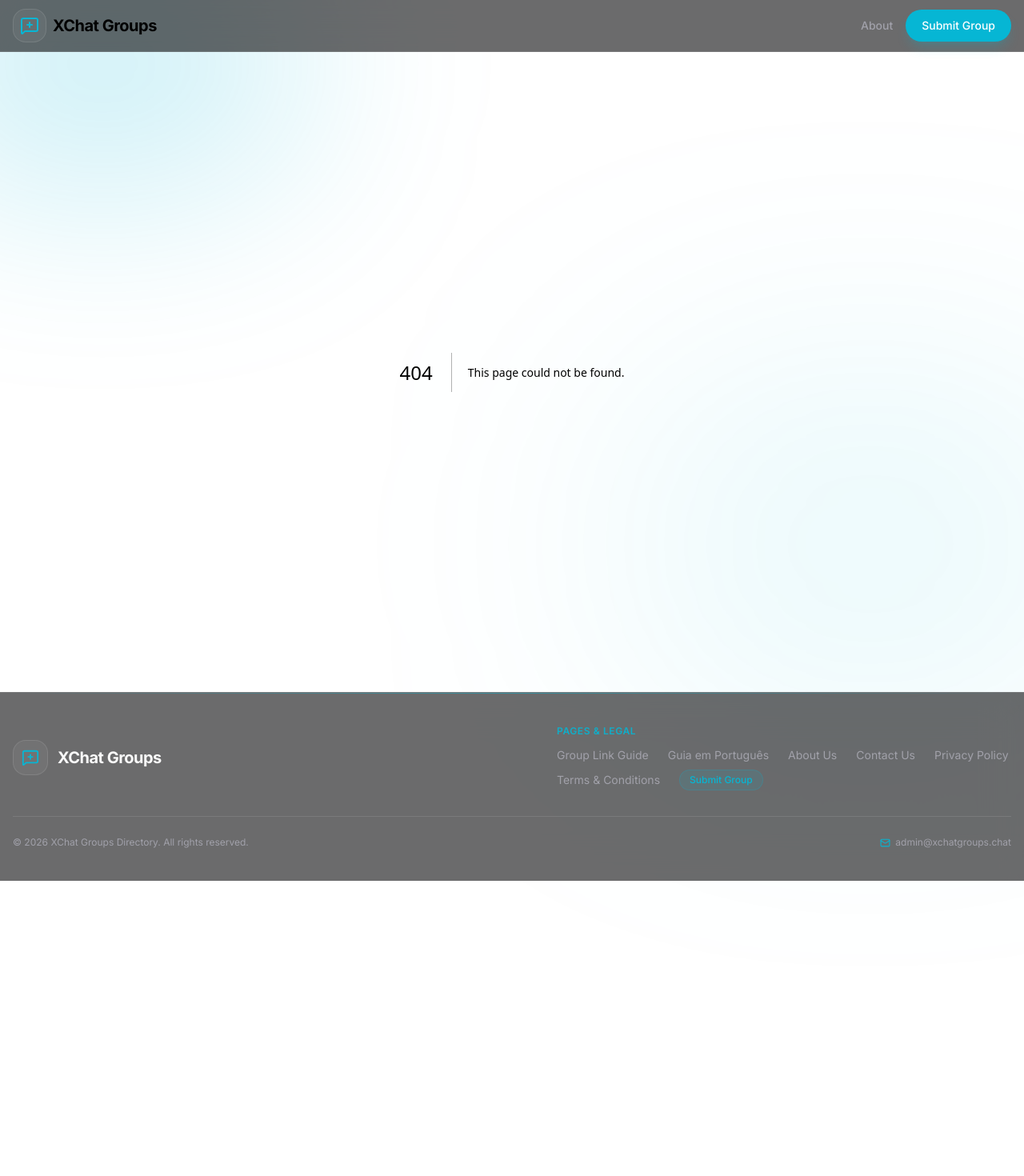
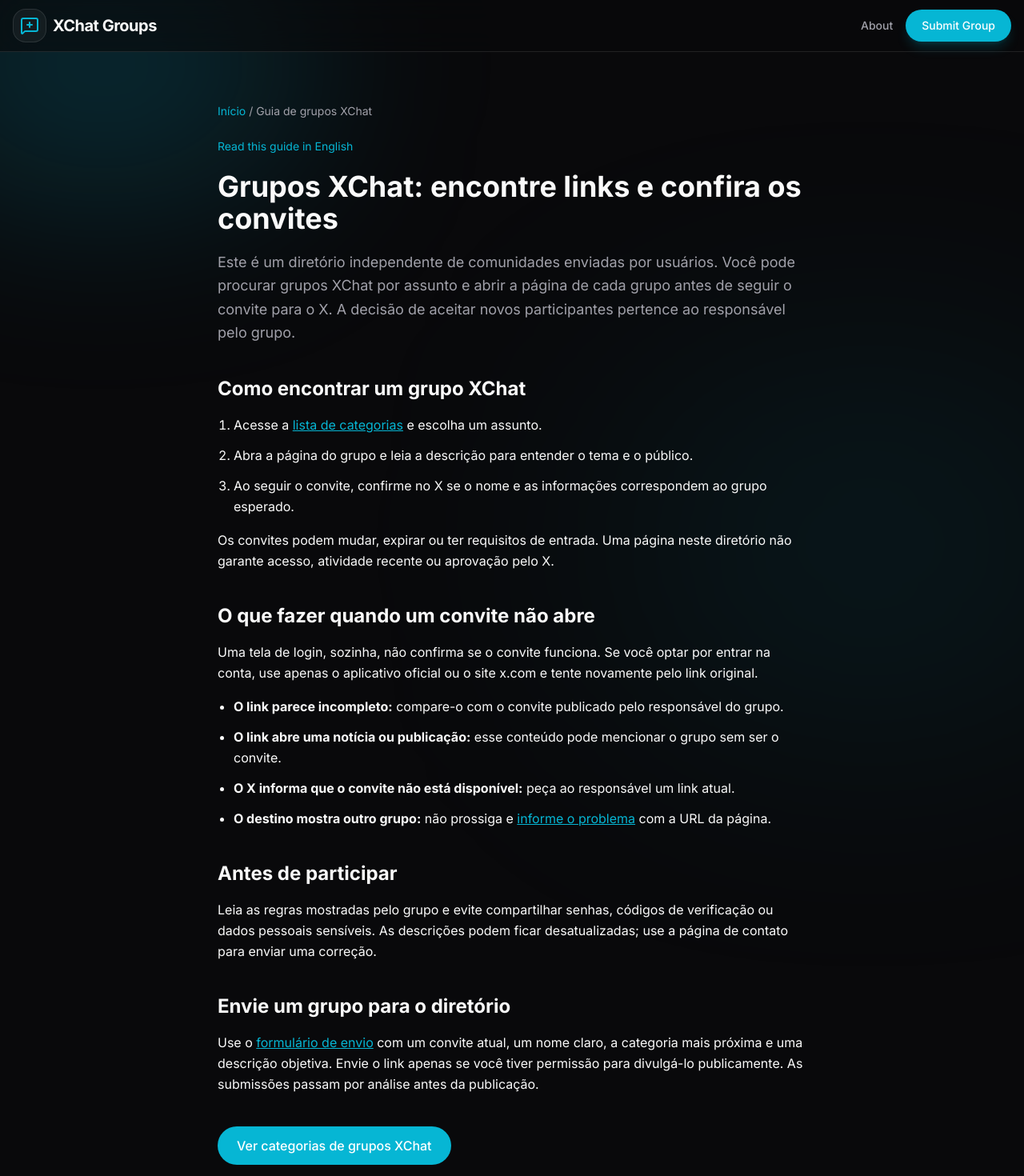
Before and after one commit to hashmatkhanafridi/xchatgroups, a Next.js app: page /pt/grupos-xchat in a window 1280 px wide. Before the commit this address had no page. Shown: the top 1470 px of the page at 80% size. Before the commit the page ends 1101 px from the top, so only its background shows below. Built offline with nearby package versions, Linux system fonts and the light colour scheme.

Commit message:
Add Portuguese XChat group guide

```diff
--- /dev/null
+++ b/src/app/pt/grupos-xchat/page.tsx
@@ -0,0 +1,69 @@
+import type { Metadata } from 'next';
+import Link from 'next/link';
+
+const title = 'Grupos XChat: encontre links e verifique convites';
+const description = 'Encontre links de grupos XChat por categoria, saiba como conferir um convite no X e veja o que fazer quando um link não abrir.';
+const url = 'https://www.xchatgroups.chat/pt/grupos-xchat';
+const englishUrl = 'https://www.xchatgroups.chat/guides/xchat-group-links';
+
+export const metadata: Metadata = {
+  title,
+  description,
+  alternates: {
+    canonical: url,
+    languages: {
+      'en': englishUrl,
+      'pt-BR': url,
+      'x-default': englishUrl,
+    },
+  },
+  openGraph: { title, description, url, type: 'article', locale: 'pt_BR' },
+};
+
+export default function GruposXChatGuide() {
+  return (
+    <article lang="pt-BR" className="container mx-auto max-w-3xl px-4 py-10 sm:py-16">
+      <nav aria-label="Navegação estrutural" className="mb-6 text-sm text-muted-foreground">
+        <Link href="/" className="text-primary hover:underline">Início</Link> / Guia de grupos XChat
+      </nav>
+      <p className="mb-5 text-sm text-muted-foreground">
+        <Link href="/guides/xchat-group-links" hrefLang="en" className="text-primary hover:underline">Read this guide in English</Link>
+      </p>
+      <h1 className="text-3xl sm:text-4xl font-bold mb-5">Grupos XChat: encontre links e confira os convites</h1>
+      <p className="text-lg text-muted-foreground leading-relaxed">Este é um diretório independente de comunidades enviadas por usuários. Você pode procurar grupos XChat por assunto e abrir a página de cada grupo antes de seguir o convite para o X. A decisão de aceitar novos participantes pertence ao responsável pelo grupo.</p>
+
+      <section className="mt-10 space-y-4 leading-relaxed">
+        <h2 className="text-2xl font-bold">Como encontrar um grupo XChat</h2>
+        <ol className="list-decimal pl-5 space-y-3">
+          <li>Acesse a <Link href="/#categories" className="text-primary underline">lista de categorias</Link> e escolha um assunto.</li>
+          <li>Abra a página do grupo e leia a descrição para entender o tema e o público.</li>
+          <li>Ao seguir o convite, confirme no X se o nome e as informações correspondem ao grupo esperado.</li>
+        </ol>
+        <p>Os convites podem mudar, expirar ou ter requisitos de entrada. Uma página neste diretório não garante acesso, atividade recente ou aprovação pelo X.</p>
+      </section>
+
+      <section className="mt-10 space-y-4 leading-relaxed">
+        <h2 className="text-2xl font-bold">O que fazer quando um convite não abre</h2>
+        <p>Uma tela de login, sozinha, não confirma se o convite funciona. Se você optar por entrar na conta, use apenas o aplicativo oficial ou o site x.com e tente novamente pelo link original.</p>
+        <ul className="list-disc pl-5 space-y-3">
+          <li><strong>O link parece incompleto:</strong> compare-o com o convite publicado pelo responsável do grupo.</li>
+          <li><strong>O link abre uma notícia ou publicação:</strong> esse conteúdo pode mencionar o grupo sem ser o convite.</li>
+          <li><strong>O X informa que o convite não está disponível:</strong> peça ao responsável um link atual.</li>
+          <li><strong>O destino mostra outro grupo:</strong> não prossiga e <Link href="/contact" className="text-primary underline">informe o problema</Link> com a URL da página.</li>
+        </ul>
+      </section>
+
+      <section className="mt-10 space-y-4 leading-relaxed">
+        <h2 className="text-2xl font-bold">Antes de participar</h2>
+        <p>Leia as regras mostradas pelo grupo e evite compartilhar senhas, códigos de verificação ou dados pessoais sensíveis. As descrições podem ficar desatualizadas; use a página de contato para enviar uma correção.</p>
+      </section>
+
+      <section className="mt-10 space-y-4 leading-relaxed">
+        <h2 className="text-2xl font-bold">Envie um grupo para o diretório</h2>
+        <p>Use o <Link href="/submit" className="text-primary underline">formulário de envio</Link> com um convite atual, um nome claro, a categoria mais próxima e uma descrição objetiva. Envie o link apenas se você tiver permissão para divulgá-lo publicamente. As submissões passam por análise antes da publicação.</p>
+      </section>
+
+      <Link href="/#categories" className="inline-block mt-10 rounded-full bg-primary px-6 py-3 font-medium text-primary-foreground">Ver categorias de grupos XChat</Link>
+    </article>
+  );
+}
```
